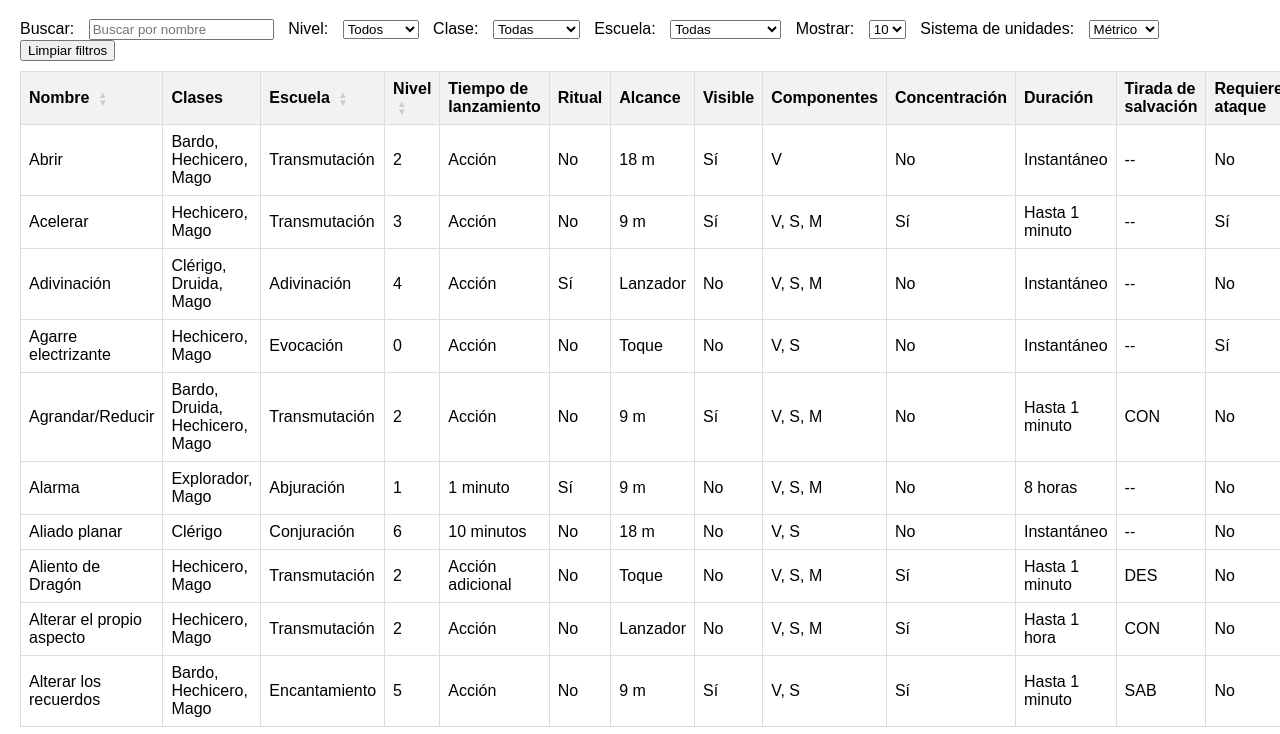
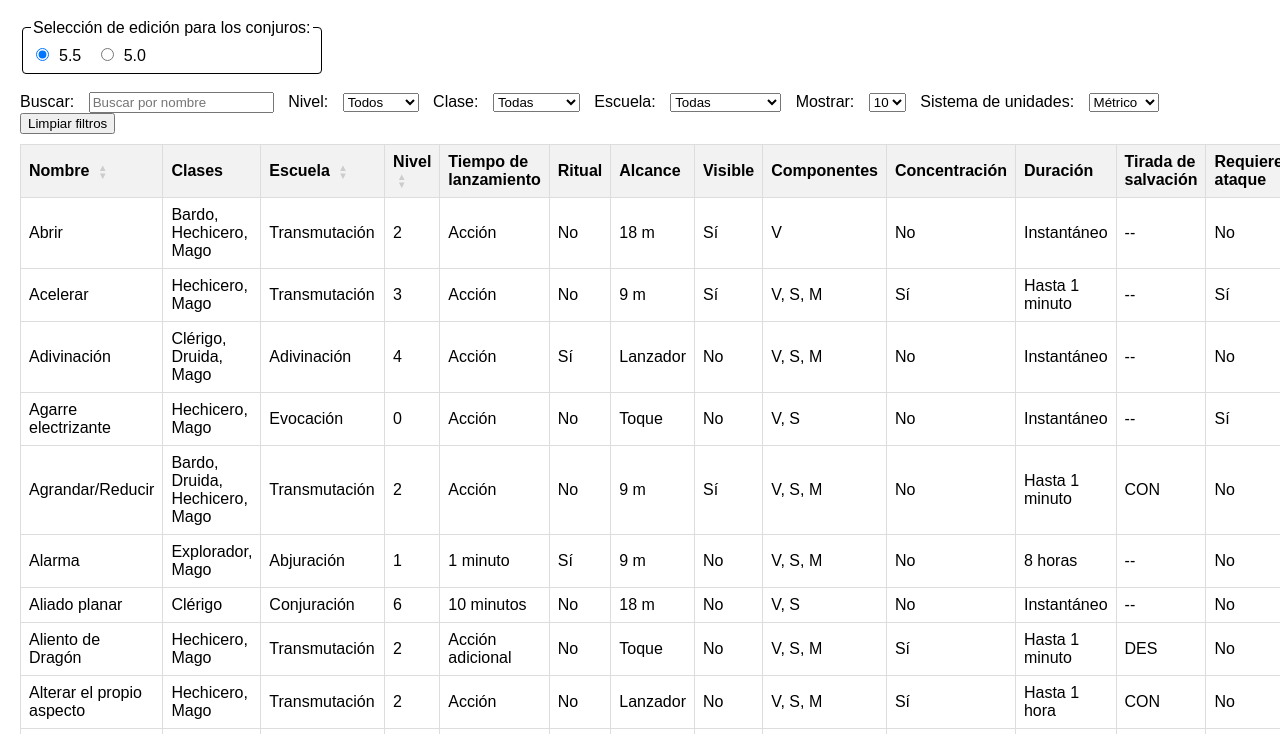
Before and after one commit to Jtachan/DnD-5.5-Spells-ES, a plain HTML site: page index.html in a window 1280 px wide. Shown: the part 61-795 px from the top of the page. Drawn offline with Linux system fonts and the light colour scheme; no server answers.

Commit message:
Updated front end for new spells_*.json formats

```diff
--- a/app.js
+++ b/app.js
@@ -21,6 +21,16 @@ const modalTitle = document.getElementById('modal-title');
 const modalMaterials = document.getElementById('modal-materials');
 const modalDescription = document.getElementById('modal-description');
 const modalClose = document.getElementById('modal-close');
+
+function getSelectedEdition() {
+  const el = document.querySelector('input[name="edition"]:checked');
+  return el ? el.value : '5.5';
+}
+
+function getSpellDataPath() {
+  const ed = getSelectedEdition();
+  return ed === '5.0' ? 'spells_ed5_0.json' : 'spells_ed5_5.json';
+}
 
 function normalize(str) {
   return str.normalize('NFD').replace(/[̀-ͯ]/g, '').toLowerCase();
@@ -125,7 +135,34 @@ nextBtn.addEventListener('click', () => { const totalPages = Math.ceil(filtered.
 modalClose.addEventListener('click', () => { modal.style.display = 'none'; });
 window.addEventListener('click', e => { if (e.target === modal) modal.style.display = 'none'; });
 
+async function loadData() {
+  const filePath = getSpellDataPath();
+  try {
+    fetch(filePath)
+      .then(response => response.json())
+      .then(data => {
+        spells = data;
+        spells.sort((a, b) => a.nombre.localeCompare(b.nombre, 'es', { sensitivity: 'base' }));
+        const classesSet = new Set();
+        const schoolsSet = new Set();
+        spells.forEach(s => { s.clases.forEach(c => classesSet.add(c)); schoolsSet.add(s.escuela); });
+        Array.from(classesSet).sort().forEach(c => { const opt = document.createElement('option'); opt.value = c; opt.textContent = c; classFilter.appendChild(opt); });
+        Array.from(schoolsSet).sort().forEach(sch => { const opt = document.createElement('option'); opt.value = sch; opt.textContent = sch; schoolFilter.appendChild(opt); });
+        filtered = spells;
+        renderTable();
+      })
+      .catch(error => {
+        console.error('Error al cargar spells.json', error);
+        tableBody.innerHTML = '<tr><td colspan="13">No se pudieron cargar los datos.</td></tr>';
+  });
+
+  } catch (err) {
+    console.error(err);
+  }
+}
+
 document.addEventListener('DOMContentLoaded', () => {
+  loadData();
   document.querySelectorAll('th.sortable').forEach(th => {
     th.addEventListener('click', () => {
       const key = th.getAttribute('data-key');
@@ -134,25 +171,13 @@ document.addEventListener('DOMContentLoaded', () => {
       updateFilter();
     });
   });
+  document.querySelectorAll('input[name="edition"]').forEach(radio => {
+    radio.addEventListener('change', () => {
+      loadData(); // sin botones extra: cambia el radio y listo
+    });
+  });
 });
 
-fetch('spells.json')
-  .then(response => response.json())
-  .then(data => {
-    spells = data;
-    spells.sort((a, b) => a.nombre.localeCompare(b.nombre, 'es', { sensitivity: 'base' }));
-    const classesSet = new Set();
-    const schoolsSet = new Set();
-    spells.forEach(s => { s.clases.forEach(c => classesSet.add(c)); schoolsSet.add(s.escuela); });
-    Array.from(classesSet).sort().forEach(c => { const opt = document.createElement('option'); opt.value = c; opt.textContent = c; classFilter.appendChild(opt); });
-    Array.from(schoolsSet).sort().forEach(sch => { const opt = document.createElement('option'); opt.value = sch; opt.textContent = sch; schoolFilter.appendChild(opt); });
-    filtered = spells;
-    renderTable();
-  })
-  .catch(error => {
-    console.error('Error al cargar spells.json', error);
-    tableBody.innerHTML = '<tr><td colspan="13">No se pudieron cargar los datos.</td></tr>';
-  });
 
 fetch('./VERSION')
   .then(response => response.text())
--- a/index.html
+++ b/index.html
@@ -8,6 +8,17 @@
 <body>
   <h1>Lista de Conjuros</h1>
   <div class="controls">
+    <div>
+      <fieldset class="edition-group">
+        <legend>Selección de edición para los conjuros:</legend>
+        <label>
+          <input type="radio" name="edition" value="5.5" checked>5.5
+        </label>
+        <label>
+          <input type="radio" name="edition" value="5.0">5.0
+        </label>
+      </fieldset>
+    </div><br>
     <label for="search">Buscar:</label>
     <input type="text" id="search" placeholder="Buscar por nombre">
     <label for="levelFilter">Nivel:</label>
--- a/styles.css
+++ b/styles.css
@@ -82,6 +82,13 @@ button:disabled {
     font-weight: bold;
     cursor: pointer;
 }
+.edition-group {
+    display: inline-block;
+    margin-right: 1rem;
+    border: 1px solid black;
+    border-radius: 4px;
+    padding: 8px;
+}
 
 blockquote {
     padding: 0.5em 1em;
```
Also changed, not shown: spells_ed5_5.json (renamed from spells.json), 1 other file.
